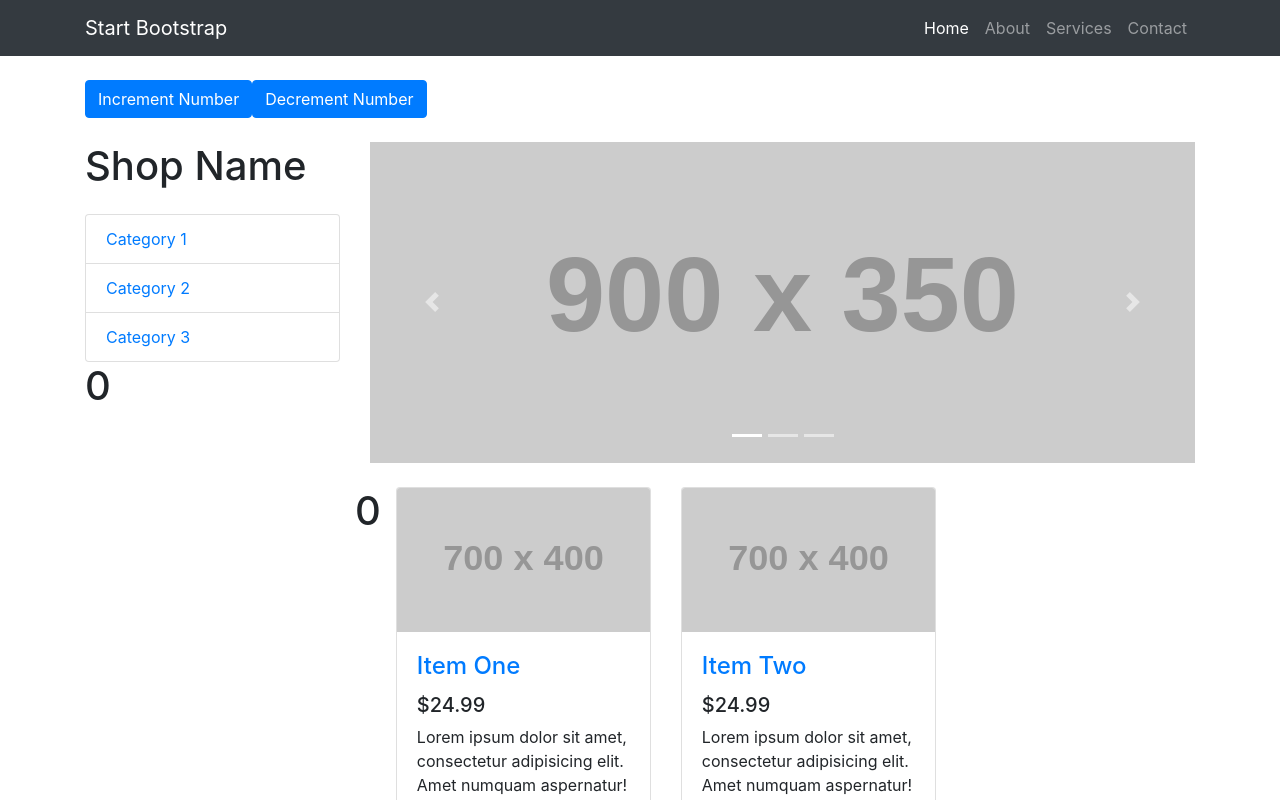
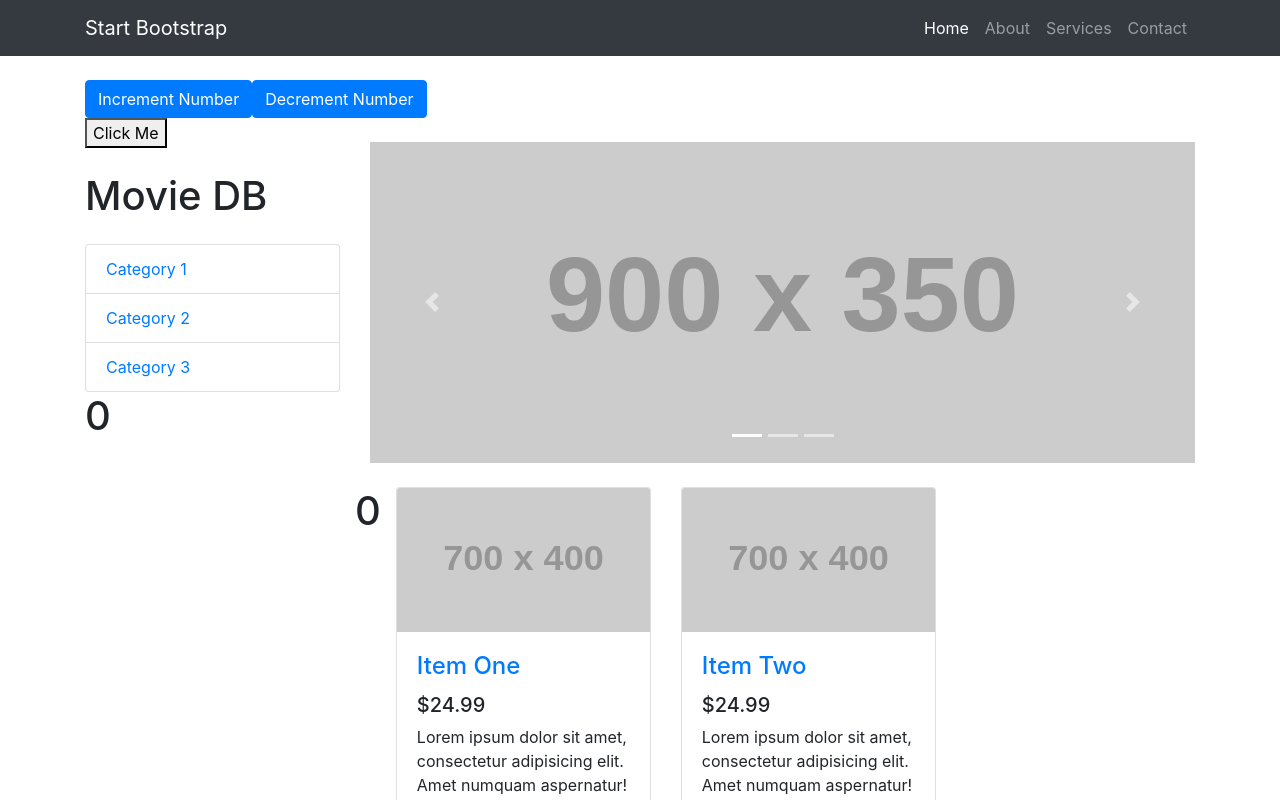
Before and after one commit to rajivboon/movie-app, a Next.js app: page / in a window 1280 px wide. Shown: the top 800 px of the page. Built offline with nearby package versions, Linux system fonts and the light colour scheme.

Commit message:
13 B. what are props

```diff
--- a/components/sideMenu.js
+++ b/components/sideMenu.js
@@ -3,7 +3,8 @@ const SideMenu = (props) => {
 
     return (
         <div>
-            <h1 className="my-4">Shop Name</h1>
+            <button onClick={props.clickHandler} >Click Me</button>
+            <h1 className="my-4">{props.appName}</h1>
             <div className="list-group">
             <a href="#" className="list-group-item">Category 1</a>
             <a href="#" className="list-group-item">Category 2</a>
--- a/pages/index.js
+++ b/pages/index.js
@@ -39,7 +39,11 @@ const Home = () => {
 
         <div className="row">
           <div className="col-lg-3">
-          <SideMenu whatEver={count} />
+          <SideMenu
+            appName={"Movie DB"}
+            clickHandler={() => {console.log("Hello world") } }
+            whatEver={count}
+          />
           </div>
           <div className="col-lg-9">
             <Carousel />
```
